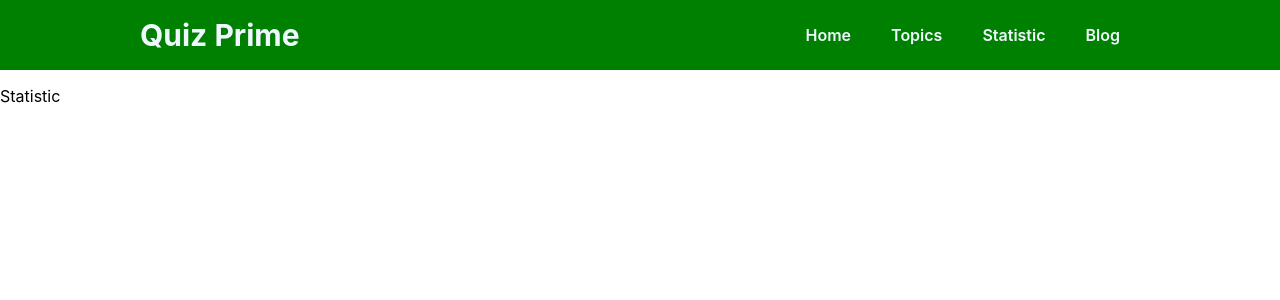
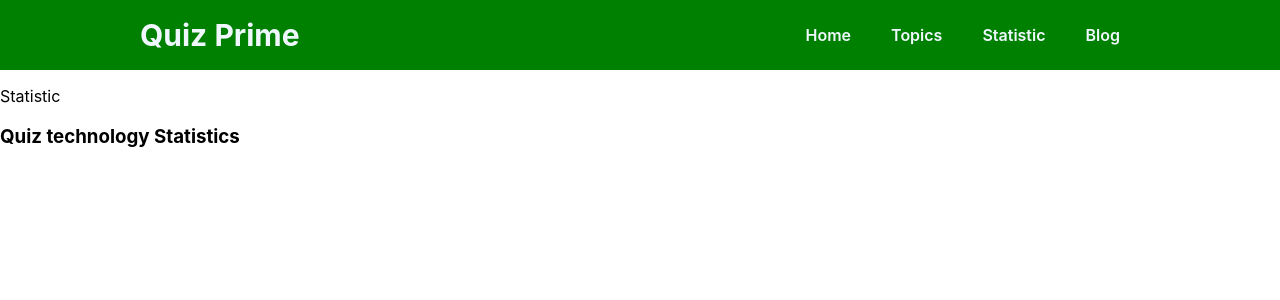
Before and after one commit to MahfuzJihad/Quiz-tracker, a React (Create React App) app: page /statistic in a window 1280 px wide. Shown: the top 300 px of the page. Built offline with nearby package versions, Linux system fonts and the light colour scheme.

Commit message:
added statistic

```diff
--- a/src/component/Statistic/Statistic.js
+++ b/src/component/Statistic/Statistic.js
@@ -3,7 +3,10 @@ import React from 'react';
 const Statistic = () => {
     return (
         <div>
-            <p>Statistic</p>
+            <div>
+                <p>Statistic</p>
+                <h3>Quiz technology Statistics</h3>
+            </div>
         </div>
     );
 };
```
